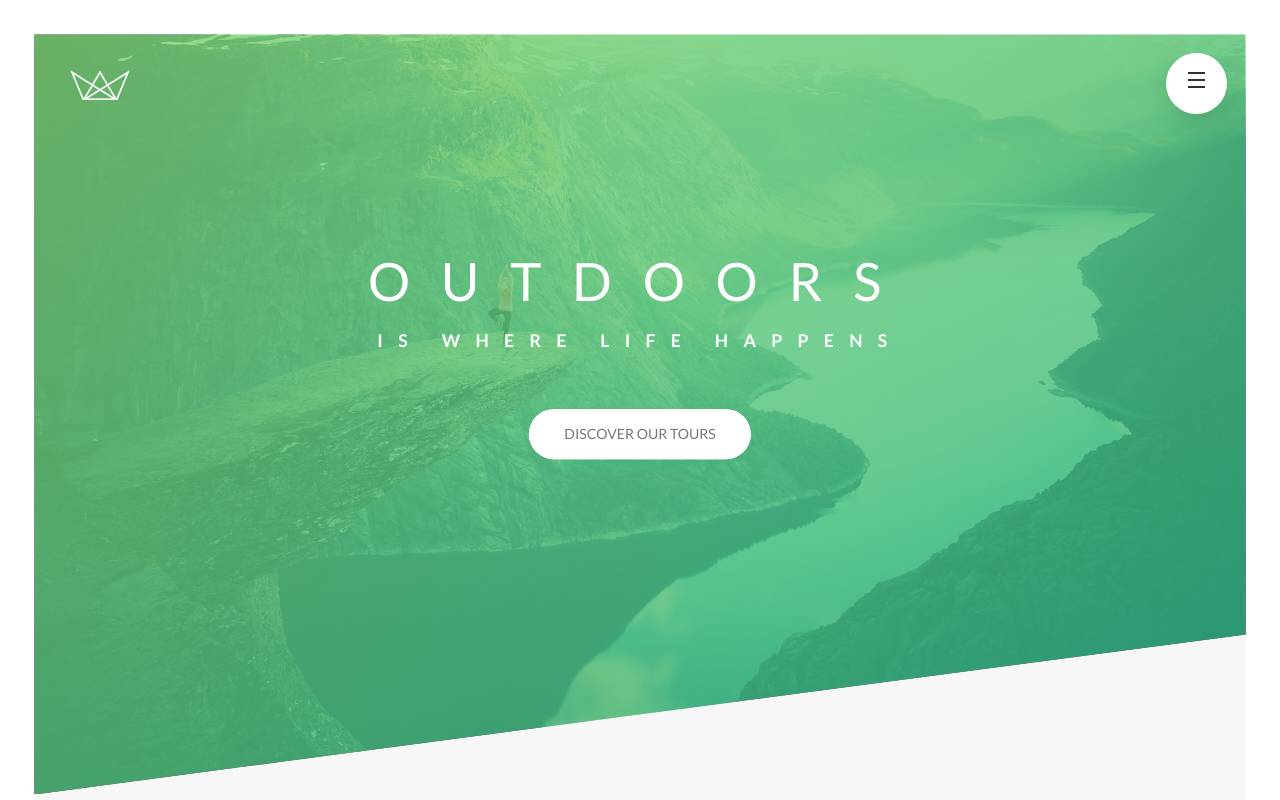
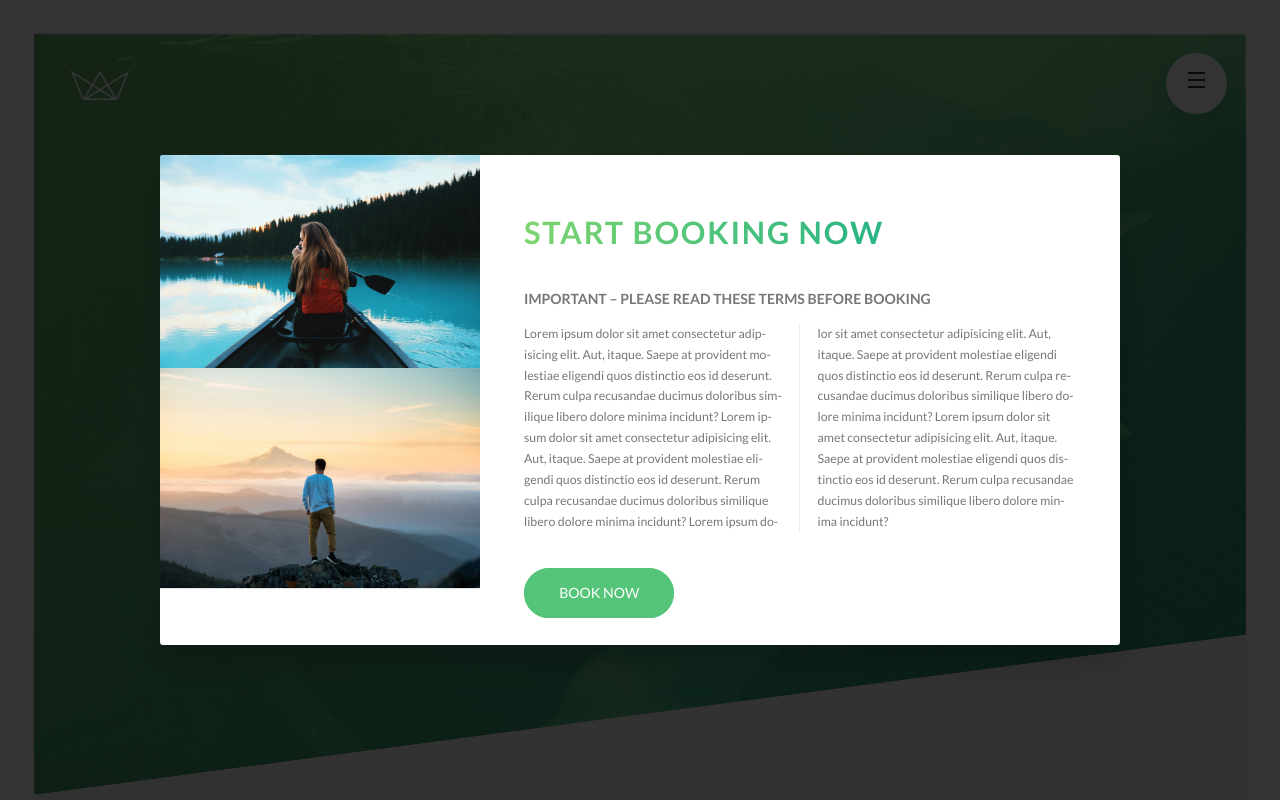
Before and after one commit to Grudgesong/Advanced-CSS-and-Sass--Flexbox--Grid--Animations-and-More, a plain HTML site: page Natours/index.html in a window 1280 px wide. Shown: the top 800 px of the page. Drawn offline with nearby package versions, Linux system fonts and the light colour scheme.

Commit message:
Building a pure css popup part 1

```diff
--- a/Natours/index.html
+++ b/Natours/index.html
@@ -459,6 +459,40 @@
         </div>
       </div>
     </footer>
+
+    <div class="popup">
+      <div class="popup__content">
+        <div class="popup__left">
+          <img src="./img/nat-8.jpg" alt="Tour photo" class="popup__img" />
+          <img src="./img/nat-9.jpg" alt="Tour photo" class="popup__img" />
+        </div>
+        <div class="popup__right">
+          <h2 class="heading-secondary u-margin-bottom-small">
+            Start booking now
+          </h2>
+          <h3 class="heading-tertiary u-margin-bottom-small">
+            Important &ndash; Please read these terms before booking
+          </h3>
+          <p class="popup__text">
+            Lorem ipsum dolor sit amet consectetur adipisicing elit. Aut,
+            itaque. Saepe at provident molestiae eligendi quos distinctio eos id
+            deserunt. Rerum culpa recusandae ducimus doloribus similique libero
+            dolore minima incidunt? Lorem ipsum dolor sit amet consectetur
+            adipisicing elit. Aut, itaque. Saepe at provident molestiae eligendi
+            quos distinctio eos id deserunt. Rerum culpa recusandae ducimus
+            doloribus similique libero dolore minima incidunt? Lorem ipsum dolor
+            sit amet consectetur adipisicing elit. Aut, itaque. Saepe at
+            provident molestiae eligendi quos distinctio eos id deserunt. Rerum
+            culpa recusandae ducimus doloribus similique libero dolore minima
+            incidunt? Lorem ipsum dolor sit amet consectetur adipisicing elit.
+            Aut, itaque. Saepe at provident molestiae eligendi quos distinctio
+            eos id deserunt. Rerum culpa recusandae ducimus doloribus similique
+            libero dolore minima incidunt?
+          </p>
+          <a href="#" class="btn btn--green">Book Now</a>
+        </div>
+      </div>
+    </div>
     <script
       type="module"
       src="https://unpkg.com/ionicons@7.1.0/dist/ionicons/ionicons.esm.js"
--- a/Natours/sass/abstracts/_mixins.scss
+++ b/Natours/sass/abstracts/_mixins.scss
@@ -5,3 +5,10 @@
     clear: both;
   }
 }
+
+@mixin absCenter {
+  position: absolute;
+  top: 50%;
+  left: 50%;
+  transform: translate(-50%, -50%);
+}
--- /dev/null
+++ b/Natours/sass/components/_popup.scss
@@ -0,0 +1,54 @@
+.popup {
+  height: 100vh;
+  width: 100%;
+  position: fixed;
+  top: 0;
+  left: 0;
+  background-color: rgba($color-black, 0.8);
+  z-index: 9999;
+
+  &__content {
+    @include absCenter;
+    width: 75%;
+    background-color: $color-white;
+    box-shadow: 0 2rem 4rem rgba($color-black, 0.2);
+    border-radius: 3px;
+    display: table;
+    overflow: hidden;
+  }
+
+  &__left {
+    width: 33.333333%;
+    display: table-cell;
+  }
+
+  &__right {
+    width: 66.666667%;
+    display: table-cell;
+    vertical-align: middle;
+    padding: 3rem 5rem;
+  }
+
+  &__img {
+    display: block;
+    width: 100%;
+  }
+
+  &__text {
+    font-size: 1.4rem;
+    margin-bottom: 4rem;
+
+    -moz-column-count: 2;
+    -moz-column-gap: 4rem;
+    -moz-column-rule: 1px solid $color-grey-light-2;
+
+    column-count: 2;
+    column-gap: 4rem;
+    column-rule: 1px solid $color-grey-light-2;
+
+    -moz-hyphens: auto;
+    -ms-hyphens: auto;
+    -webkit-hyphens: auto;
+    hyphens: auto;
+  }
+}
--- a/Natours/sass/main.scss
+++ b/Natours/sass/main.scss
@@ -14,7 +14,7 @@
 @import "./components/story";
 @import "./components/bg-video";
 @import "./components/form";
-
+@import "./components/popup";
 @import "./layout/grid";
 @import "./layout/_navigation";
 @import "./layout/header";
```
Also changed, not shown: Natours/css/style.css.
